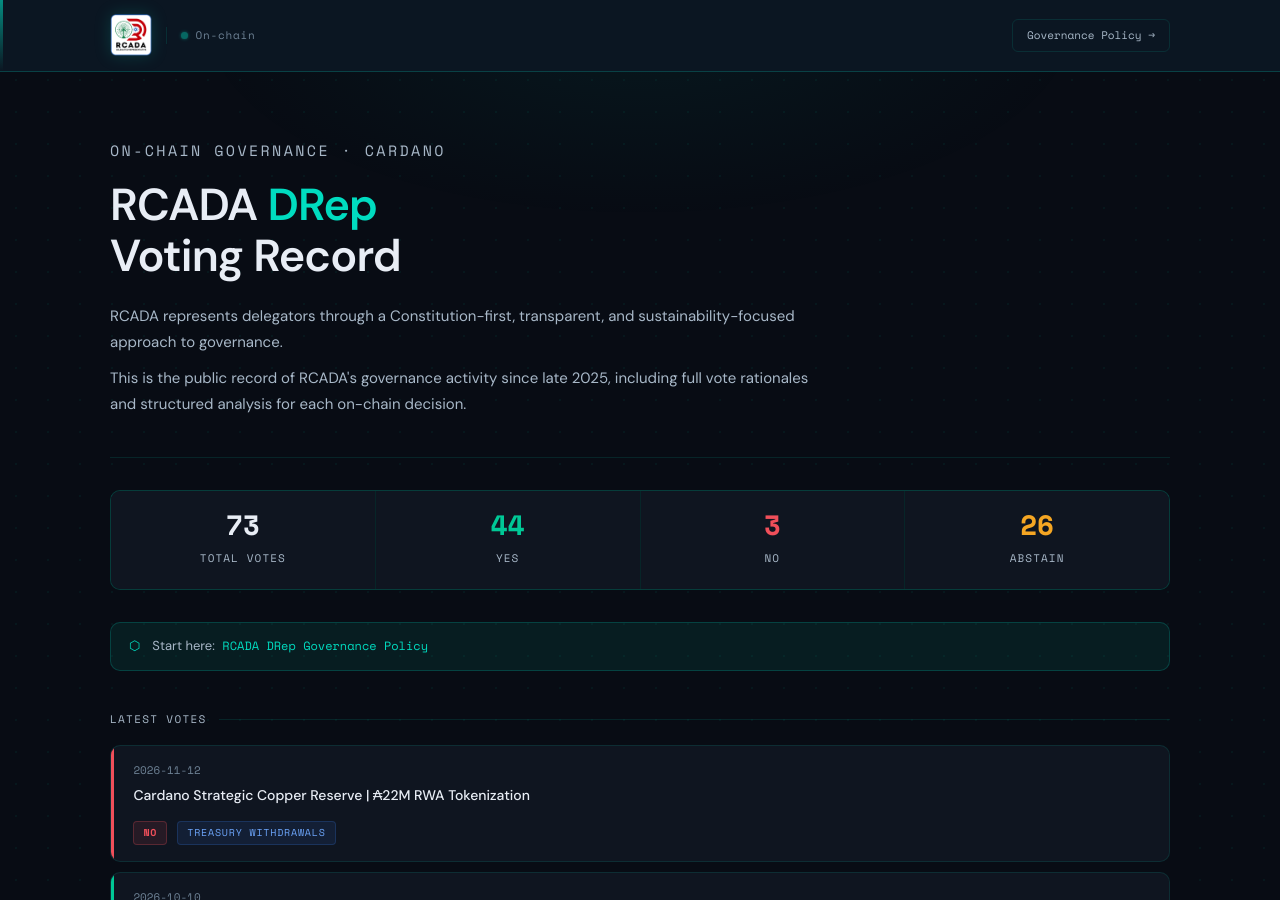
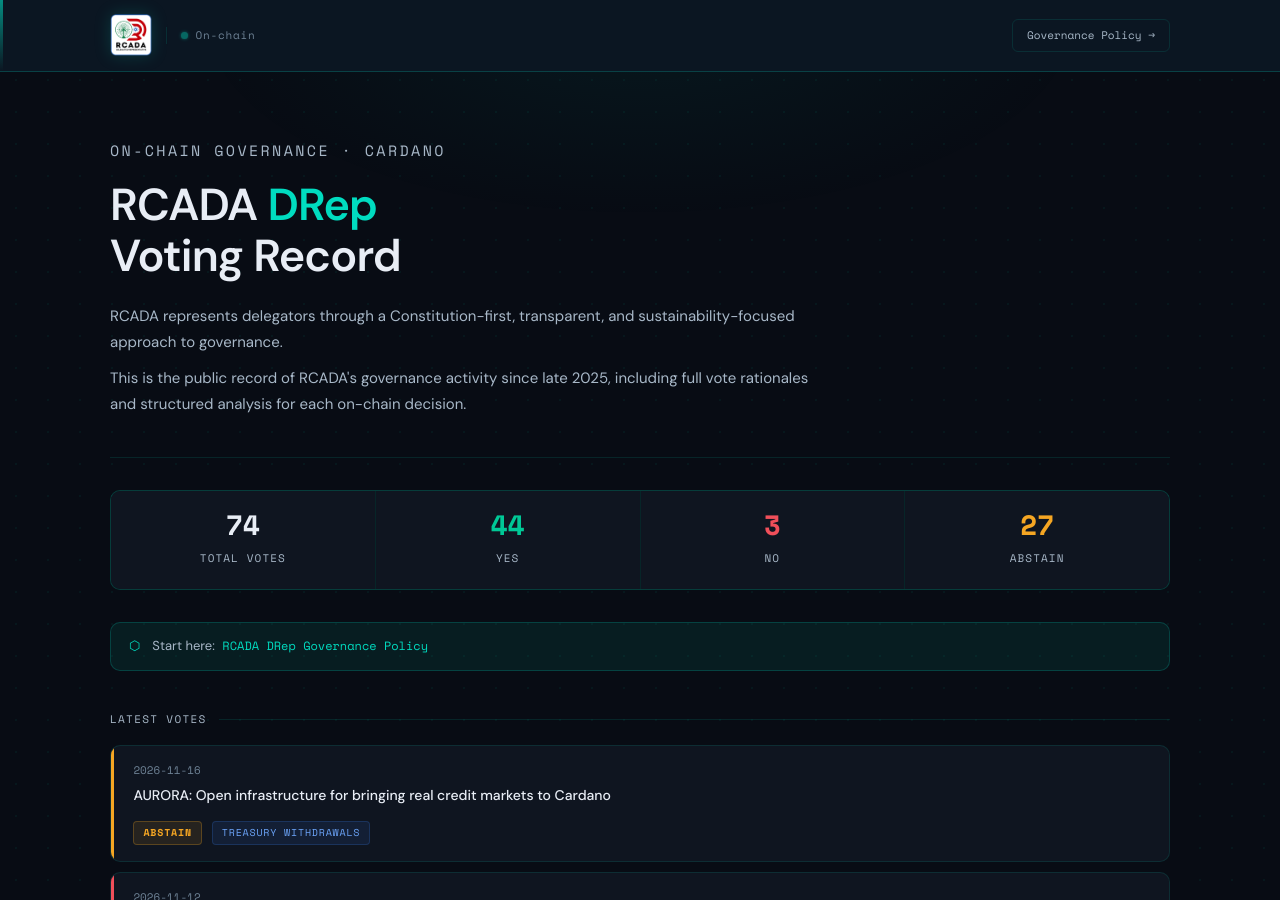
Before and after one commit to Brolloks/rcada-drep-votes, a Jekyll site: the page built from index.html, in a window 1280 px wide and 900 px high. Built offline with Jekyll 4.4.1, drawn with Linux system fonts in a browser that asks for light colours; some of the changed text lies outside the part shown.

Commit message:
Auto-update indexes

```diff
--- a/index.html
+++ b/index.html
@@ -12,10 +12,10 @@ title: RCADA DRep Voting Record
 
 <!-- AUTO-STATS:START -->
 <div class="stats-row">
-  <div class="stat-cell"><span class="stat-num total">73</span><span class="stat-label">Total Votes</span></div>
+  <div class="stat-cell"><span class="stat-num total">74</span><span class="stat-label">Total Votes</span></div>
   <div class="stat-cell"><span class="stat-num yes">44</span><span class="stat-label">Yes</span></div>
   <div class="stat-cell"><span class="stat-num no">3</span><span class="stat-label">No</span></div>
-  <div class="stat-cell"><span class="stat-num abstain">26</span><span class="stat-label">Abstain</span></div>
+  <div class="stat-cell"><span class="stat-num abstain">27</span><span class="stat-label">Abstain</span></div>
 </div>
 <!-- AUTO-STATS:END -->
 
@@ -33,6 +33,12 @@ title: RCADA DRep Voting Record
 
 <!-- AUTO-INDEX:START -->
 <div class="vote-list">
+  <div class="vote-card abstain-card fade-in">
+    <div class="vote-date">2026-11-16</div>
+    <strong><a href="votes/2026/AURORA_Open infrastructure for bringing real credit markets to Cardano.html">AURORA: Open infrastructure for bringing real credit markets to Cardano</a></strong>
+    <span class="badge badge-abstain">Abstain</span>
+    <span class="badge badge-type">Treasury Withdrawals</span>
+  </div>
   <div class="vote-card no-card fade-in">
     <div class="vote-date">2026-11-12</div>
     <strong><a href="votes/2026/Cardano Strategic Copper Reserve ₳22M RWA Tokenization.html">Cardano Strategic Copper Reserve | ₳22M RWA Tokenization</a></strong>
@@ -87,12 +93,6 @@ title: RCADA DRep Voting Record
     <span class="badge badge-yes">Yes</span>
     <span class="badge badge-type">Protocol Parameter Change</span>
   </div>
-  <div class="vote-card abstain-card fade-in">
-    <div class="vote-date">2026-08-06</div>
-    <strong><a href="votes/2026/Revised Cardano dOSPO and OMF Program Proposal.html">Revised Cardano dOSPO and OMF Program Proposal</a></strong>
-    <span class="badge badge-abstain">Abstain</span>
-    <span class="badge badge-type">Treasury Withdrawals</span>
-  </div>
 </div>
 <!-- AUTO-INDEX:END -->
 
```
Also changed, not shown: votes/2026/index.md (+2 -1 lines).
